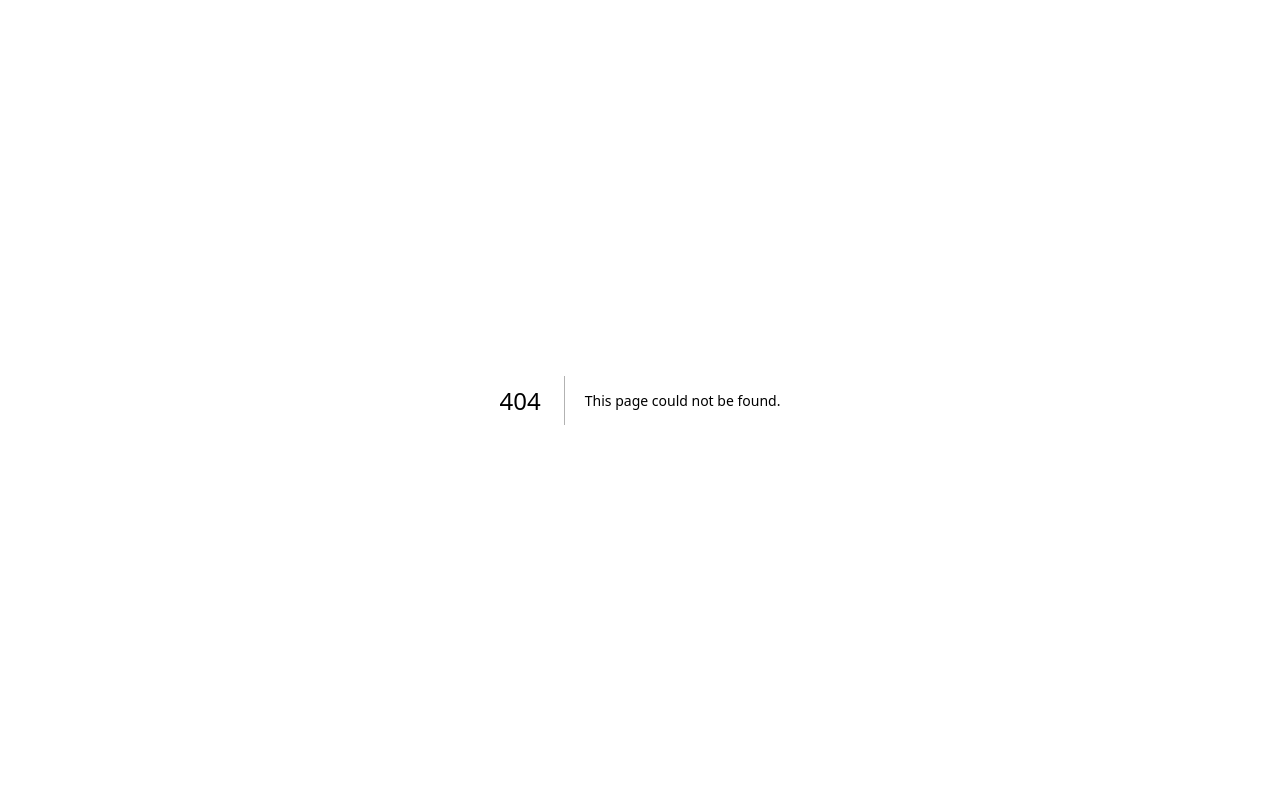
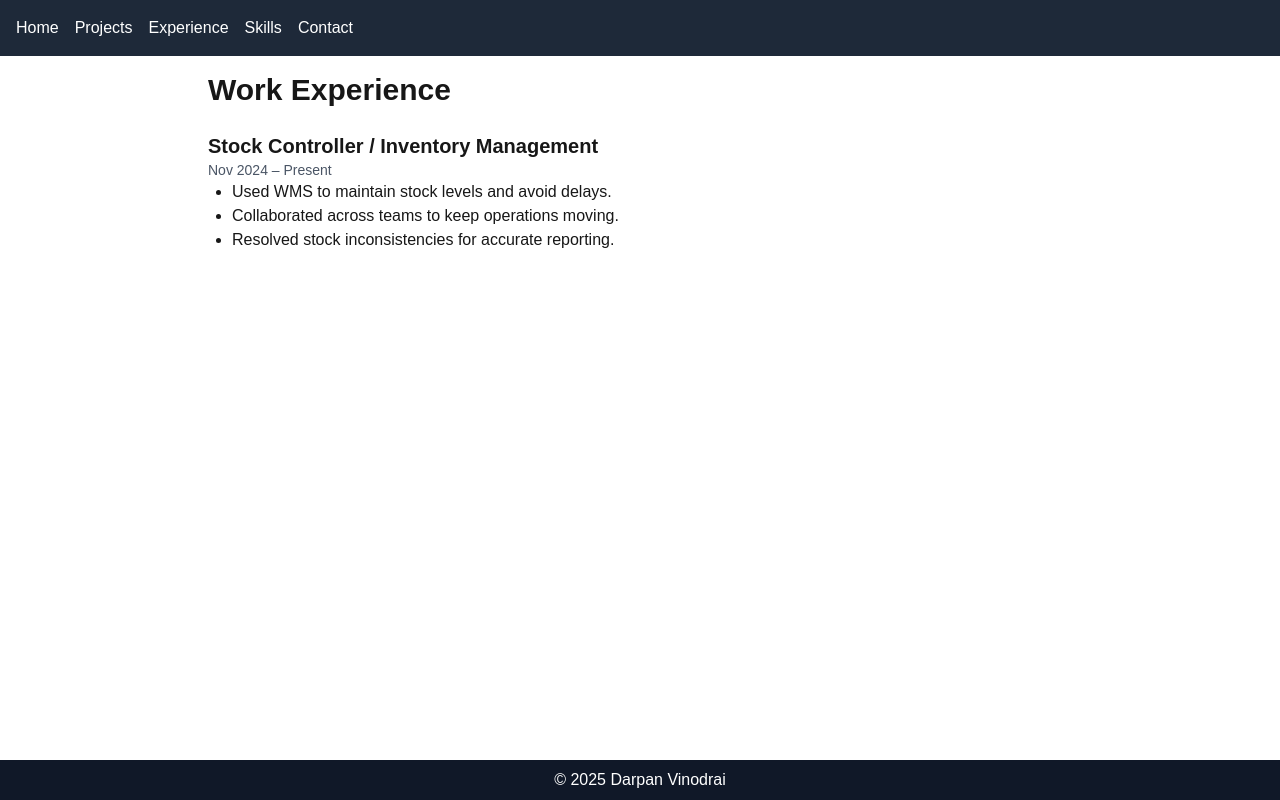
Before and after one commit to Federal2JZ/portfolio, a Next.js app: page /experience in a window 1280 px wide. Before the commit this address had no page. Built offline with nearby package versions, Linux system fonts and the light colour scheme.

Commit message:
Added Experience page

```diff
--- /dev/null
+++ b/app/experience/page.tsx
@@ -0,0 +1,21 @@
+import Layout from "@/components/Layout";
+
+export default function Experience() {
+  return (
+    <Layout>
+      <div className="max-w-4xl mx-auto p-4">
+        <h1 className="text-3xl font-bold mb-6">Work Experience</h1>
+
+        <div>
+          <h2 className="text-xl font-semibold">Stock Controller / Inventory Management</h2>
+          <p className="text-sm text-gray-600">Nov 2024 – Present</p>
+          <ul className="list-disc ml-6">
+            <li>Used WMS to maintain stock levels and avoid delays.</li>
+            <li>Collaborated across teams to keep operations moving.</li>
+            <li>Resolved stock inconsistencies for accurate reporting.</li>
+          </ul>
+        </div>
+      </div>
+    </Layout>
+  );
+}
```
